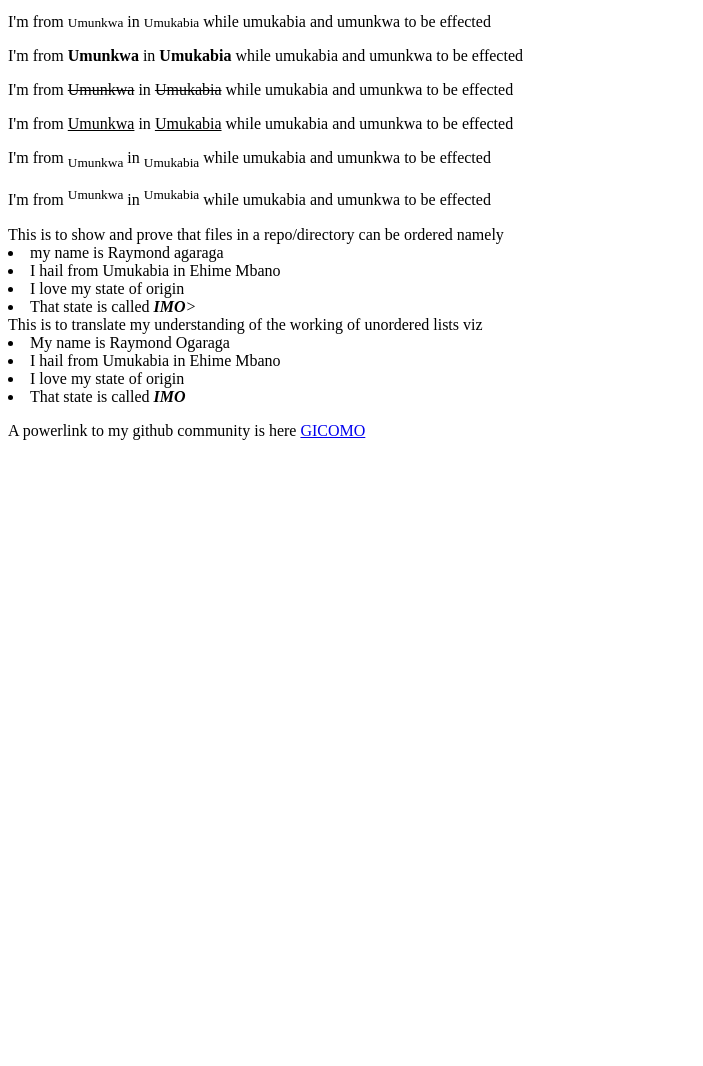
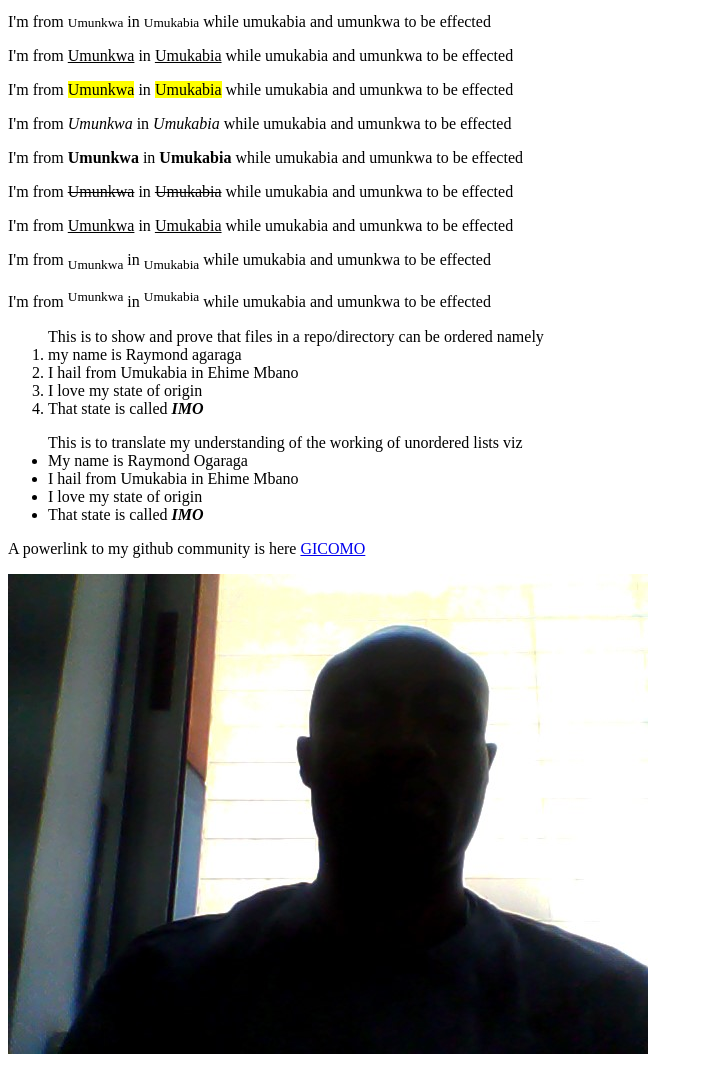
Before and after one commit to ogaraga/homework, a plain HTML site: page index.htm in a window 1280 px wide. Shown: the part 131-1197 px from the top of the page, without its empty margins (0-703 px from the left). Before the commit the page ends 800 px from the top, so only its background shows below. Drawn offline with Linux system fonts and the light colour scheme.

Commit message:
correction made

```diff
--- a/index.htm
+++ b/index.htm
@@ -12,27 +12,32 @@
     <P> I'm from <i>Umunkwa</i> in <i>Umukabia</i> while umukabia and umunkwa to be effected</P>
     <P> I'm from <u>Umunkwa</u> in <u>Umukabia</u> while umukabia and umunkwa to be effected</P>
     <P> I'm from <small>Umunkwa</small> in <small>Umukabia</small> while umukabia and umunkwa to be effected</P>
+    <P> I'm from <u>Umunkwa</u> in <u>Umukabia</u> while umukabia and umunkwa to be effected</P>
+    <P> I'm from <mark>Umunkwa</mark> in <mark>Umukabia</mark> while umukabia and umunkwa to be effected</P>
+    <P> I'm from <em>Umunkwa</em> in <em>Umukabia</em> while umukabia and umunkwa to be effected</P>
     <P> I'm from <strong>Umunkwa</strong> in <strong>Umukabia</strong> while umukabia and umunkwa to be effected</P>
     <P> I'm from <strike>Umunkwa</strike> in <strike>Umukabia</strike> while umukabia and umunkwa to be effected</P>
     <P> I'm from <ins>Umunkwa</ins> in <ins>Umukabia</ins> while umukabia and umunkwa to be effected</P>
     <P> I'm from <sub>Umunkwa</sub> in <sub>Umukabia</sub> while umukabia and umunkwa to be effected</P>
     <P> I'm from <sup>Umunkwa</sup> in <sup>Umukabia</sup> while umukabia and umunkwa to be effected</P>
 
-    <oi> This is to show and prove that files in a repo/directory can be ordered namely</oi>
+<ol> This is to show and prove that files in a repo/directory can be ordered namely</oi>
     <li> my name is Raymond agaraga</li>
     <li> I hail from Umukabia in Ehime Mbano</li>
     <li> I love my state of origin</li>
-    <li> That state is called <i><b>IMO</b>></i></li>
+    <li> That state is called <i><b>IMO</b></i></li>
+</ol>
 
-    <ui> This is to translate my understanding of the working of unordered lists viz</ui>
+<ul> This is to translate my understanding of the working of unordered lists viz</ui>
     <li> My name is Raymond Ogaraga</li>
     <li> I hail from Umukabia in Ehime Mbano</li>
     <li> I love my state of origin</li>
     <li> That state is called <i><b>IMO</b></i></li>
+</ul>
 
     <P> A powerlink to my github community is here <a href="https://github.com/ogaraga/homework.git"> GICOMO</a></P>
 
-    <img scr="PIC.jpg">
+    <img src="PIC.jpg">
 
 
 
```
